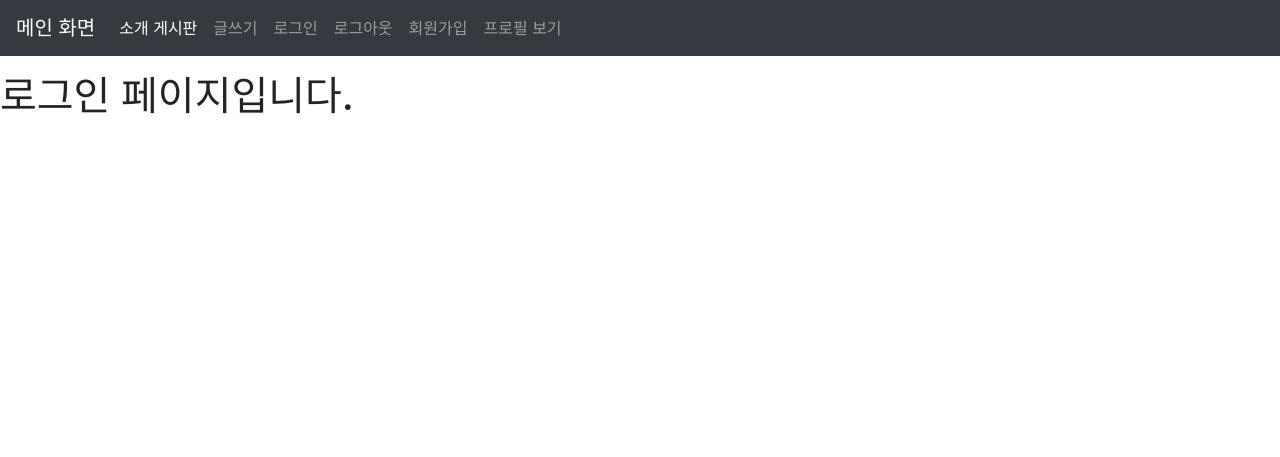
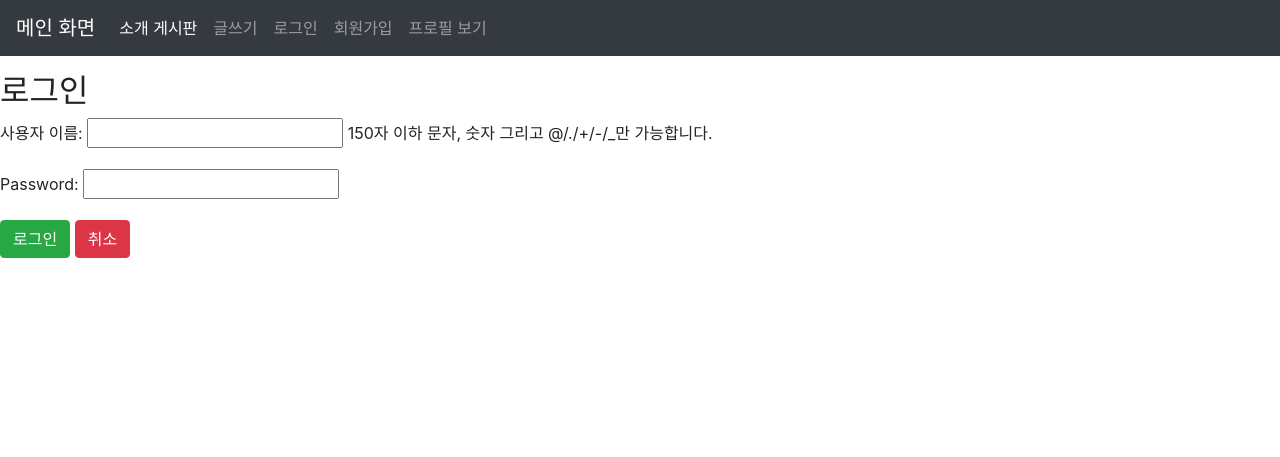
Before and after one commit to Sepiano15/FindLove, a Django app: page /login/ in a window 1280 px wide. Shown: the top 457 px of the page. Run offline with Django 3.2, Linux system fonts and the light colour scheme; some libraries are stand-ins or nearby versions.

Commit message:
add id_configuration and signup, login

```diff
--- a/FindLove/settings.py
+++ b/FindLove/settings.py
@@ -83,7 +83,6 @@ WSGI_APPLICATION = 'FindLove.wsgi.application'
 
 # Database
 # https://docs.djangoproject.com/en/2.0/ref/settings/#databases
-
 DATABASES = {
     'default': {
         'ENGINE': 'django.db.backends.sqlite3',
@@ -101,7 +100,6 @@ DATABASES = {
 	    'POST': '3306',
     }
 }
-
 DATABASES = {
     'default': {
         'ENGINE': 'django.db.backends.mysql',
@@ -161,3 +159,6 @@ STATIC_ROOT = os.path.join(BASE_DIR, 'static') #흩어져있는 static file을
 #ckeditor_uploader를 사용하기 위해 경로를 추가한다.
 MEDIA_URL = '/media/'
 MEDIA_ROOT = os.path.join(BASE_DIR, 'media')
+
+# Auth settings
+LOGIN_REDIRECT_URL = '/'
--- a/FindLove/templates/base.html
+++ b/FindLove/templates/base.html
@@ -15,17 +15,26 @@
       <li class="nav-item active">
         <a class="nav-link" href="{%url 'blogMain' %}">소개 게시판<span class="sr-only">(current)</span></a>
       </li>
+      {% if user.is_active %}
       <li class="nav-item">
           <a class="nav-link" href="{% url 'createBlog' %}">글쓰기</a>
       </li>
       <li class="nav-item">
-          <a class="nav-link" href="{% url 'login' %}">로그인</a>
+        <a class="nav-link" href="{%url 'login' %}">{{user.username}}</a>
       </li>
       <li class="nav-item">
-          <a class="nav-link" href="{% url 'logout' %}">로그아웃</a>
+        <a class="nav-link" href="{% url 'logout' %}">로그아웃</a>
+      </li>
+      {% else %}
+      <li class="nav-item">
+          <a class="nav-link" href="{% url 'login' %}">글쓰기</a>
       </li>
       <li class="nav-item">
-          <a class="nav-link" href="{% url 'signin' %}">회원가입</a>
+        <a class="nav-link" href="{%url 'login' %}">로그인</a>
+      </li>
+      {% endif %}
+      <li class="nav-item">
+          <a class="nav-link" href="{% url 'signup' %}">회원가입</a>
       </li>
       <li class="nav-item">
           <a class="nav-link" href="{% url 'show_profile' %}">프로필 보기</a>
--- a/FindLove/urls.py
+++ b/FindLove/urls.py
@@ -26,12 +26,13 @@ from django.conf.urls.static import static
 #2 : 위에 import blogapp.view를 해서 가능함. view에 있는 index함수를 쓰겠다는 말.
 #3 : 함수를 적용시키고 이름을 정하면 나중에 html파일에서 이 값으로 url을 불러올 수 있다.
 urlpatterns = [
+    path('accounts/', include('django.contrib.auth.urls')),
     path('admin/', admin.site.urls),
+    path('signup/',blogapp.views.signup, name='signup'),
     path('',blogapp.views.index, name='index'),
     path('login/',blogapp.views.login, name='login'),
     path('logout/',blogapp.views.logout, name='logout'),
     path('modify_info/',blogapp.views.modify_info, name='modify_info'),
-    path('signin/',blogapp.views.signin, name='signin'),
     path('write_profile/',blogapp.views.write_profile, name='write_profile'),
     path('show_profile/',blogapp.views.show_profile, name='show_profile'),
     path('heartlist/',blogapp.views.heartlist, name='heartlist'),
--- a/blogapp/forms.py
+++ b/blogapp/forms.py
@@ -1,6 +1,8 @@
 from django import forms #장고에서 지원하는 forms를 import
 from .models import Blog,Comment #Blog model 가져오기.
 from ckeditor_uploader.widgets import CKEditorUploadingWidget #글쓰는 부분(body)을 꾸미기 위해 import한다.
+from django.contrib.auth.models import User
+from django.contrib import auth
 
 class CreateBlog(forms.ModelForm):
     class Meta: #Meta는 내부클래스로서 기본 필드의 값을 정의할 때 사용한다.
@@ -31,3 +33,22 @@ class BlogCommentForm(forms.ModelForm):
         widgets = {
             'text': forms.Textarea(attrs={'class': 'form-control', 'rows': 4, 'cols': 40})
         }
+
+class UserForm(forms.ModelForm):
+    #verify_password = forms.CharField(max_length=12,label = '비밀번호 확인', widget = forms.PasswordInput) #field 만들기
+    password = forms.CharField(max_length=12,label = '비밀번호',widget=forms.PasswordInput,required=True)
+
+    class Meta:
+        model = User
+        fields = ['username', 'password'] # 'verify_password'
+
+
+    def clean_verify_password(self):
+        password2 = self.cleaned_data.get('verify_password')
+
+class LoginForm(forms.ModelForm):
+    password = forms.CharField(max_length=12,widget=forms.PasswordInput,required=True)
+
+    class Meta:
+        model = User
+        fields = ['username', 'password'] # 로그인 시에는 유저이름과 비밀번호만 입력 받는다.
--- a/blogapp/models.py
+++ b/blogapp/models.py
@@ -9,7 +9,7 @@ from ckeditor_uploader.fields import RichTextUploadingField
 class Blog(models.Model): #import된 models.Model을 매개변수로 받는다.
     title = models.CharField(max_length=100)
     pub_date = models.DateTimeField(auto_now_add=True) #현재 시간에 맞추어 입력됨.
-    author = models.ForeignKey(User, on_delete=True, null=True, default=1) #User에 있는 계정정보를 쓰겠다.
+    author = models.ForeignKey(User, related_name='articles', on_delete=models.CASCADE, null=True, default=1) #User에 있는 계정정보를 쓰겠다.
     body = RichTextUploadingField() #ckeditor_uploader를 적용
 
 #모델 작성 후 python manage.py makemigrations와 migrate를 할 것.
--- a/blogapp/templates/Login.html
+++ b/blogapp/templates/Login.html
@@ -1,5 +1,33 @@
 {% extends 'base.html' %}
 
 {% block content %}
-<h1>로그인 페이지입니다.</h1>
+<!-- 로그인 되어있는 경우 -->
+  {% if user.is_active %}
+  <h2> Welcome, {{user.username}} </h2>
+  <a href="{% url 'logout' %}">로그아웃</a>
+
+  <!-- 로그인 되어있지 않은 경우 -->
+  {% else %}
+    <!-- 로그인 폼 -->
+    <form method="POST" action="{% url 'login' %}" class="sign-in-form">
+      {% csrf_token %}
+      <h2 class="sub-title"> 로그인 </h2>
+      {{form.as_p}}
+      <input type="submit" class="save btn btn-success" value="로그인">
+      <a href="{% url 'blogMain' %}">
+        <button type="button" class="btn btn-danger">취소</button>
+      </a>
+      <input type="hidden" name="next" value="">
+    </form>
+    {% endif %}
+    {% for message in messages %}
+
+                 <div class="alert alert-success">
+                     <a class="close" href="#" data-dismiss="alert">×</a>
+
+                     {{ message }}
+
+                 </div>
+         {% endfor %}
+
 {% endblock %}
--- a/blogapp/templates/Logout.html
+++ /dev/null
@@ -1,5 +0,0 @@
-{% extends 'base.html' %}
-
-{% block content %}
-<h1>로그아웃 페이지입니다.</h1>
-{% endblock %}
--- a/blogapp/templates/Signin.html
+++ /dev/null
@@ -1,5 +0,0 @@
-{% extends 'base.html' %}
-
-{% block content %}
-<h1>회원가입 페이지입니다.</h1>
-{% endblock %}
--- a/blogapp/templates/createBlog.html
+++ b/blogapp/templates/createBlog.html
@@ -11,6 +11,7 @@
         {% csrf_token %}
         {{ form.media }}
         {{ form.as_p }}
+        <br>
         <input type="submit" class="btn btn-dark" value="저장"/>
     </form>
 </div>
--- a/blogapp/views.py
+++ b/blogapp/views.py
@@ -1,6 +1,11 @@
 from django.shortcuts import render, redirect, get_object_or_404 #render : 데이터를 받아온 뒤 html로 데이터를 보내기 위한 함수
-from .forms import CreateBlog, BlogCommentForm #forms의 CreateBlog 클래스를 import하여 form을 불러온다.
+from .forms import CreateBlog, BlogCommentForm, UserForm, LoginForm #forms의 CreateBlog 클래스를 import하여 form을 불러온다.
 from .models import Blog, Comment
+from django.contrib.auth.models import User
+from django.contrib.auth import login, authenticate
+from django.template import RequestContext
+from django.contrib import auth
+from django.contrib import messages #에러메시지
 import requests #json 파싱을 위해 import. pip로 따로 설치해주어야함.
 import json #메시지를 보내기 위해 data리스트를 json의 형태로 변환.
 
@@ -9,10 +14,24 @@ def index(request):
     return render(request,'index.html')
 
 def login(request):
-    return render(request,'Login.html')
+    if request.method == "POST":
+        form = LoginForm(request.POST)
+        username = request.POST['username']
+        password = request.POST['password']
+        user = authenticate(username = username, password = password)
+        if user is not None:
+            auth.login(request, user)
+            return redirect('blogMain')
+        else:
+            messages.error(request,'사용자 이름과 비밀번호가 일치하지 않습니다.')
+            return redirect('login')
+    else:
+        form = LoginForm()
+        return render(request, 'login.html', {'form': form})
 
 def logout(request):
-    return render(request,'Logout.html')
+    auth.logout(request)
+    return redirect('blogMain')
 
 def show_profile(request):
     return render(request,'Show_Profile.html')
@@ -20,8 +39,32 @@ def show_profile(request):
 def modify_info(request):
     return render(request,'Modify_Info.html')
 
-def signin(request):
-    return render(request,'Signin.html')
+
+def signup(request):
+    if request.method == "POST":
+        form = UserForm(request.POST)
+        if 'id_configure' in request.POST:
+            if len(form.errors)>=1: #id오류가 나면
+                messages.error(request,'중복된 아이디입니다. 아이디를 새로 입력해주세요.')
+                return redirect('signup')
+            else:
+                messages.error(request,'사용할 수 있는 아이디입니다.')
+                return redirect('signup')
+
+        elif 'Signup' in request.POST:
+            if form.is_valid():
+                #if request.POST["password"] == request.POST["verify_password"]: #비밀번호 재확인
+                new_user = User.objects.create_user(**form.cleaned_data)
+                auth.login(request, new_user)
+                return redirect('blogMain')
+            else: #form.is_valid가 안된다는건 아이디에 오류가 있다는 뜻이다.
+                messages.error(request,'아이디 중복확인을 해주세요.')
+                return redirect('signup')
+
+        return redirect('signup')
+    else:
+        form = UserForm()
+        return render(request, 'signup.html', {'form': form})
 
 def write_profile(request):
     return render(request,'Write_profile.html')
@@ -33,12 +76,21 @@ def success(request):
     return render(request,'Success.html')
 
 def createBlog(request):
-
     if request.method == 'POST': #데이터가 POST방식으로 넘어오면
+        #request.POST['author']=request.user.get_username()
+        request.POST = request.POST.copy()
+        print(author_id)
+        #request.POST['author']=author_id
         form = CreateBlog(request.POST) #CreateBlog()폼에 값을 전달한 상태로 form 객체를 만든다.
-
+        print("==========================")
+        print(form)
+        #print(form)
+        #print(request.user.get_username())
         if form.is_valid(): #데이터들이 올바른 형식이라면
-            form.save() #데이터베이스에 저장한다.
+            form.save()#데이터베이스에 저장한다.
+            #memo = form.save(commit = False)
+            #memo.author=request.user.get_username()
+            #memo.generate()
             return redirect('blogMain') #그 후 블로그 메인으로 간다.
         else:
             return redirect('index') #redirect는 단순히 특정 url이나 문서로 이동할 때 쓴다.
```
Also changed, not shown: blogapp/templates/Signup.html (added, +22 -0 lines), blogapp/templates/detail.html (+13 -0 lines), blogapp/migrations/0001_initial.py.
